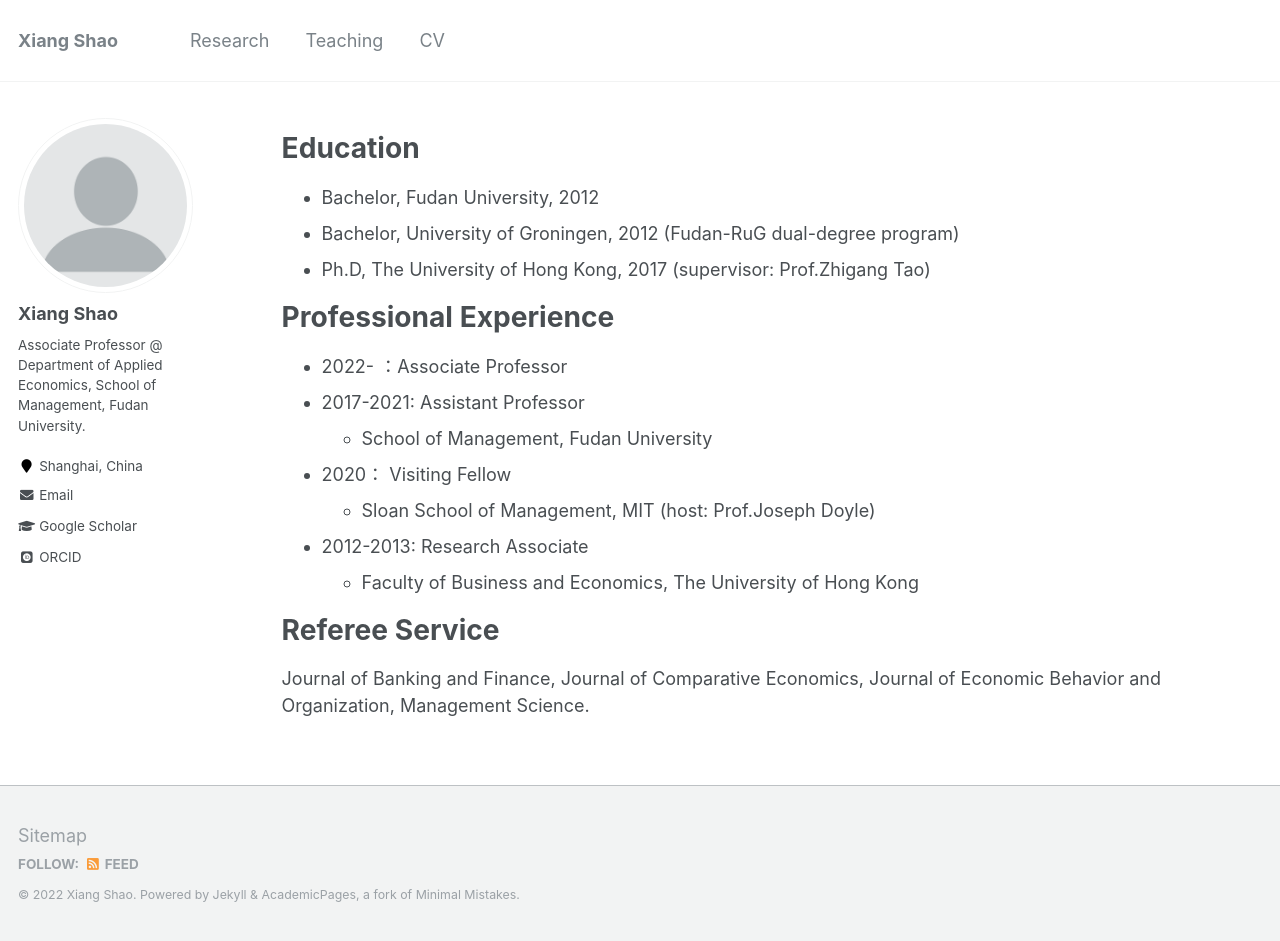
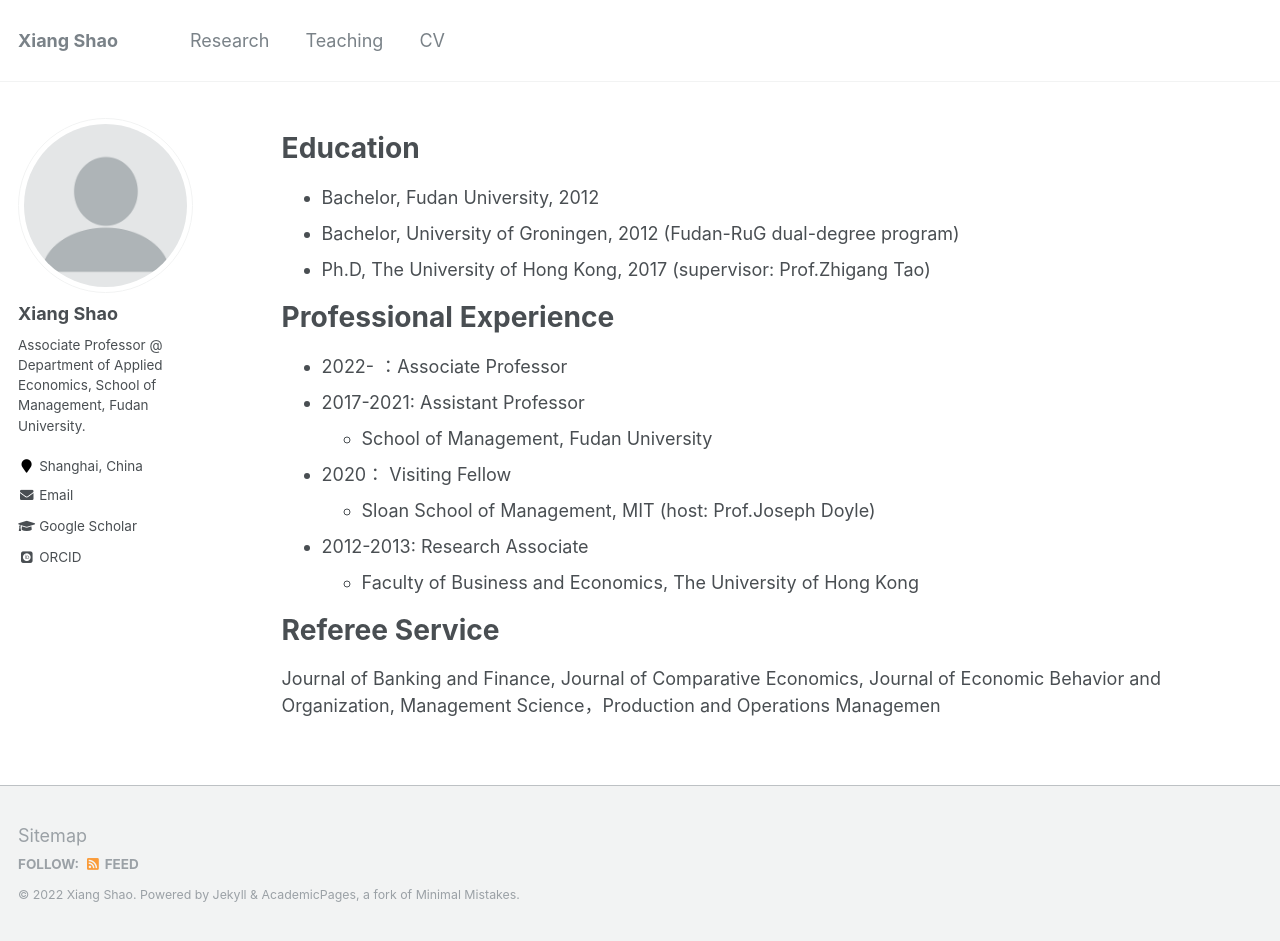
Before and after one commit to xiangshao/xiangshao.github.io, a Jekyll site: the page built from _pages/cv.md, in a window 1280 px wide and 941 px high. Built offline with Jekyll 4.4.1, drawn with Linux system fonts in a browser that asks for light colours; some web fonts are replaced.

Commit message:
Update cv.md

```diff
--- a/_pages/cv.md
+++ b/_pages/cv.md
@@ -28,4 +28,4 @@ Professional Experience
 
 Referee Service
 ======
-Journal of Banking and Finance, Journal of Comparative Economics, Journal of Economic Behavior and Organization, Management Science.
+Journal of Banking and Finance, Journal of Comparative Economics, Journal of Economic Behavior and Organization, Management Science，Production and Operations Managemen
```
